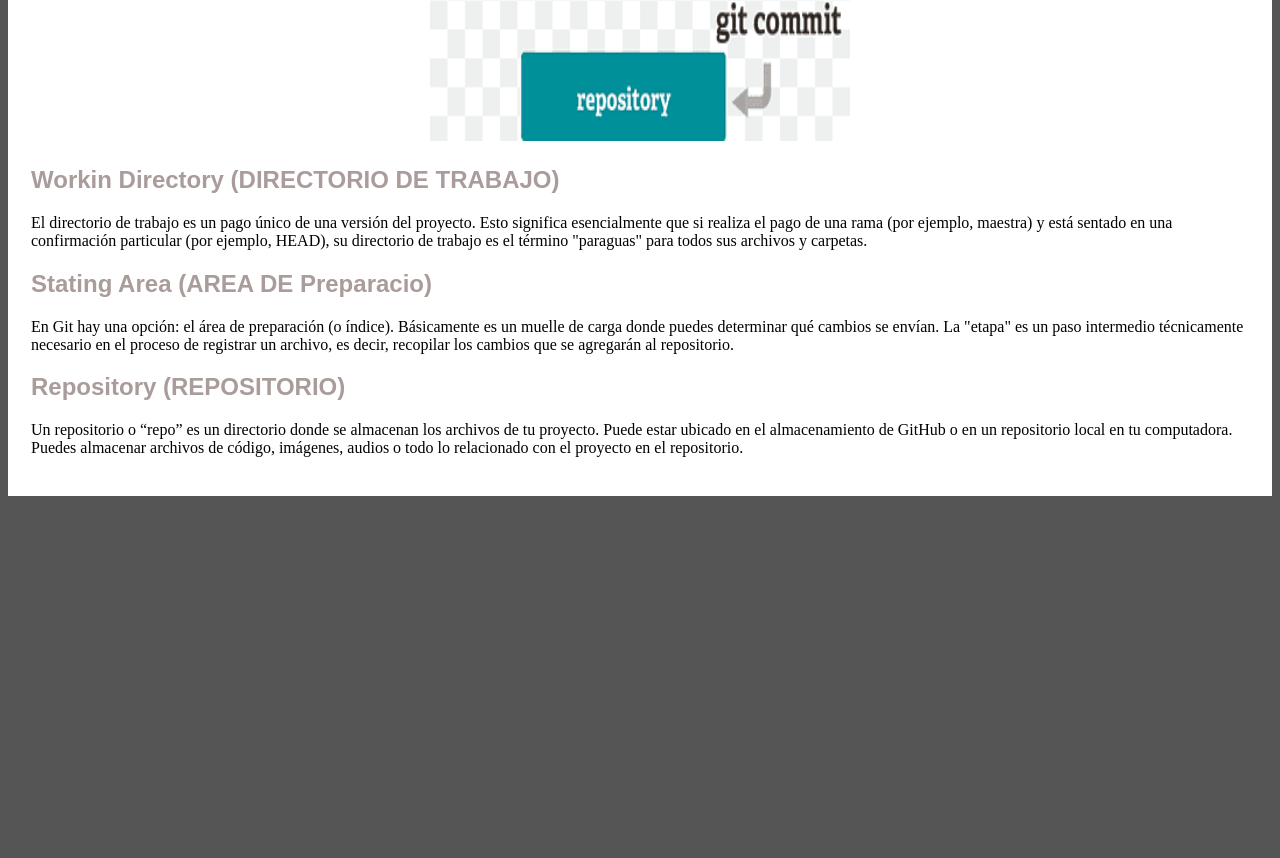
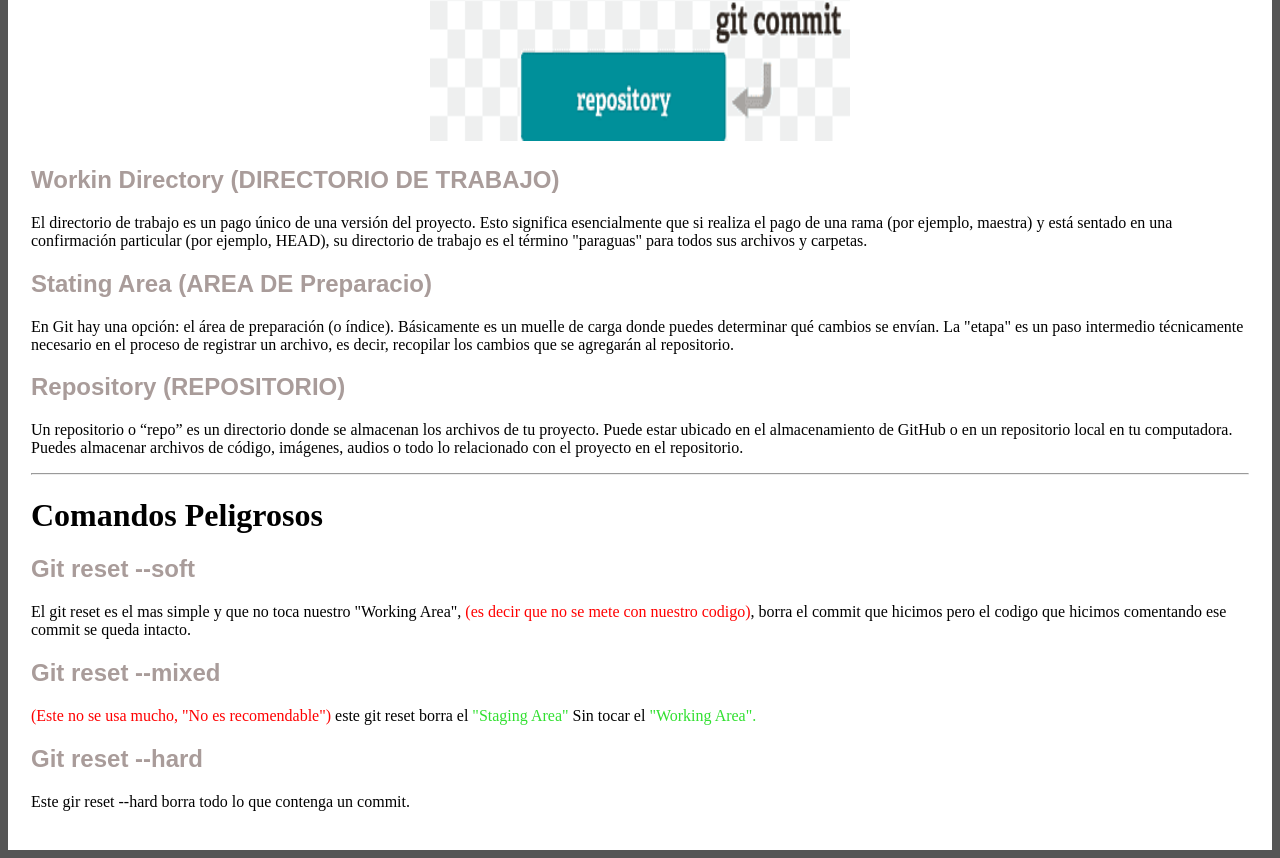
Before and after one commit to rubensantiago24/PracticaGit, a plain HTML site: page index.html in a window 1280 px wide. Shown: the part 2796-3654 px from the top of the page. Before the commit the page ends 3300 px from the top, so only its background shows below. Drawn offline with Linux system fonts and the light colour scheme.

Commit message:
Se agrego un apartado en el index de comandos peligrosos

```diff
--- a/index.html
+++ b/index.html
@@ -92,6 +92,22 @@
     Puede estar ubicado en el almacenamiento de GitHub o en un repositorio local en tu computadora.
     Puedes almacenar archivos de código, imágenes, audios o todo lo relacionado con el proyecto en el repositorio.</p>
 
+    <hr>
+    <h1 class="titulos">Comandos Peligrosos</h1>
+    <h2 class="sub-titulos">Git reset --soft</h2>
+    <p>El git reset es el mas simple y que no  toca nuestro "Working Area",
+    <a class="color-red">(es decir  que no se mete con nuestro codigo)</a>, borra el commit que
+    hicimos pero el codigo que hicimos comentando ese commit se queda intacto.</p>
+
+    <h2 class="sub-titulos">Git reset --mixed</h2>
+    <p><a class="color-red">(Este no se usa mucho, "No es recomendable")</a> este git reset borra el
+    <a class="color-green">"Staging Area"</a>
+    Sin tocar el <a class="color-green">"Working Area".</a></p>
+
+    <h2 class="sub-titulos">Git reset --hard</h2>
+    <p>Este gir reset --hard borra todo lo que contenga un commit.</p>
+
+
 </div>
 </div>
 </body>
```
